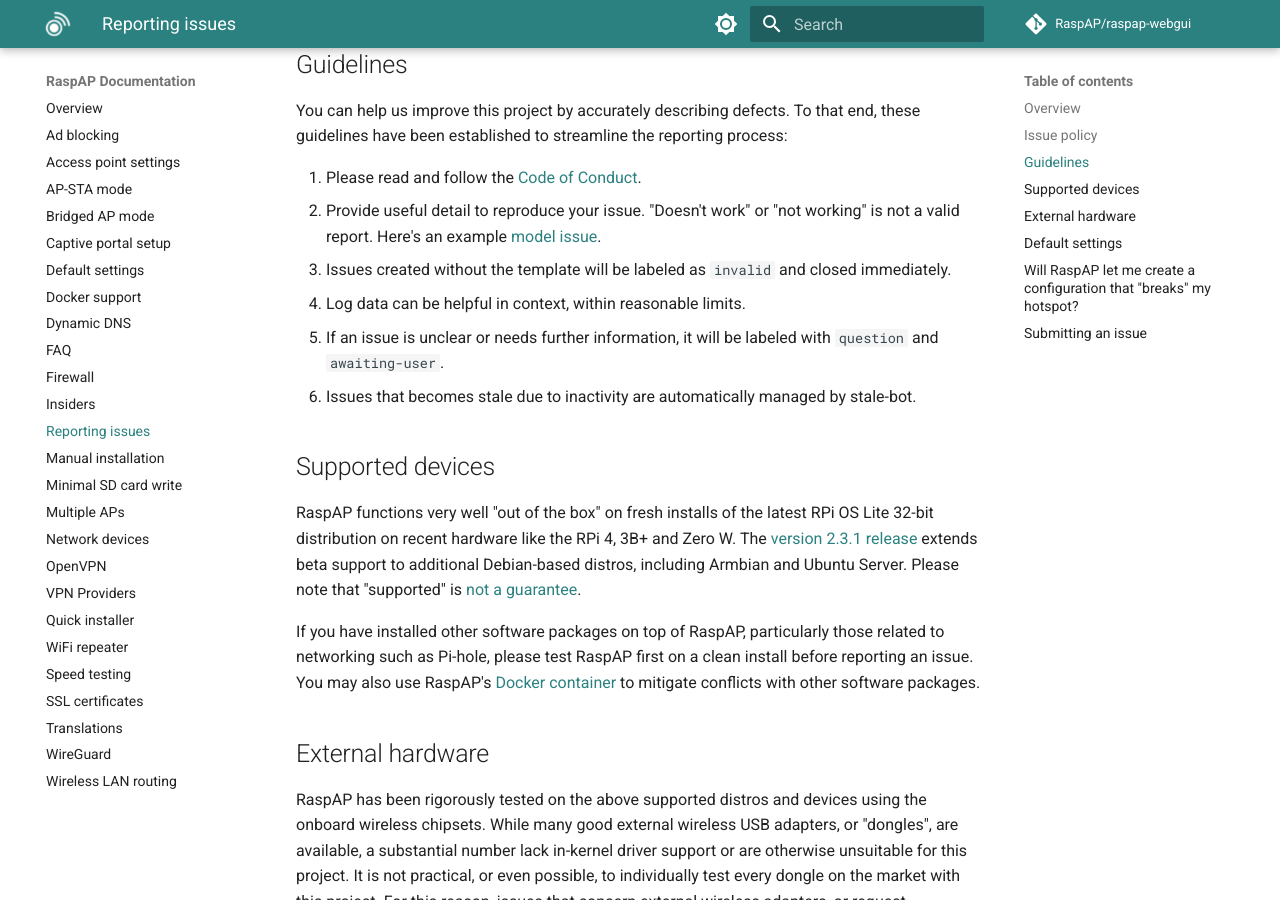
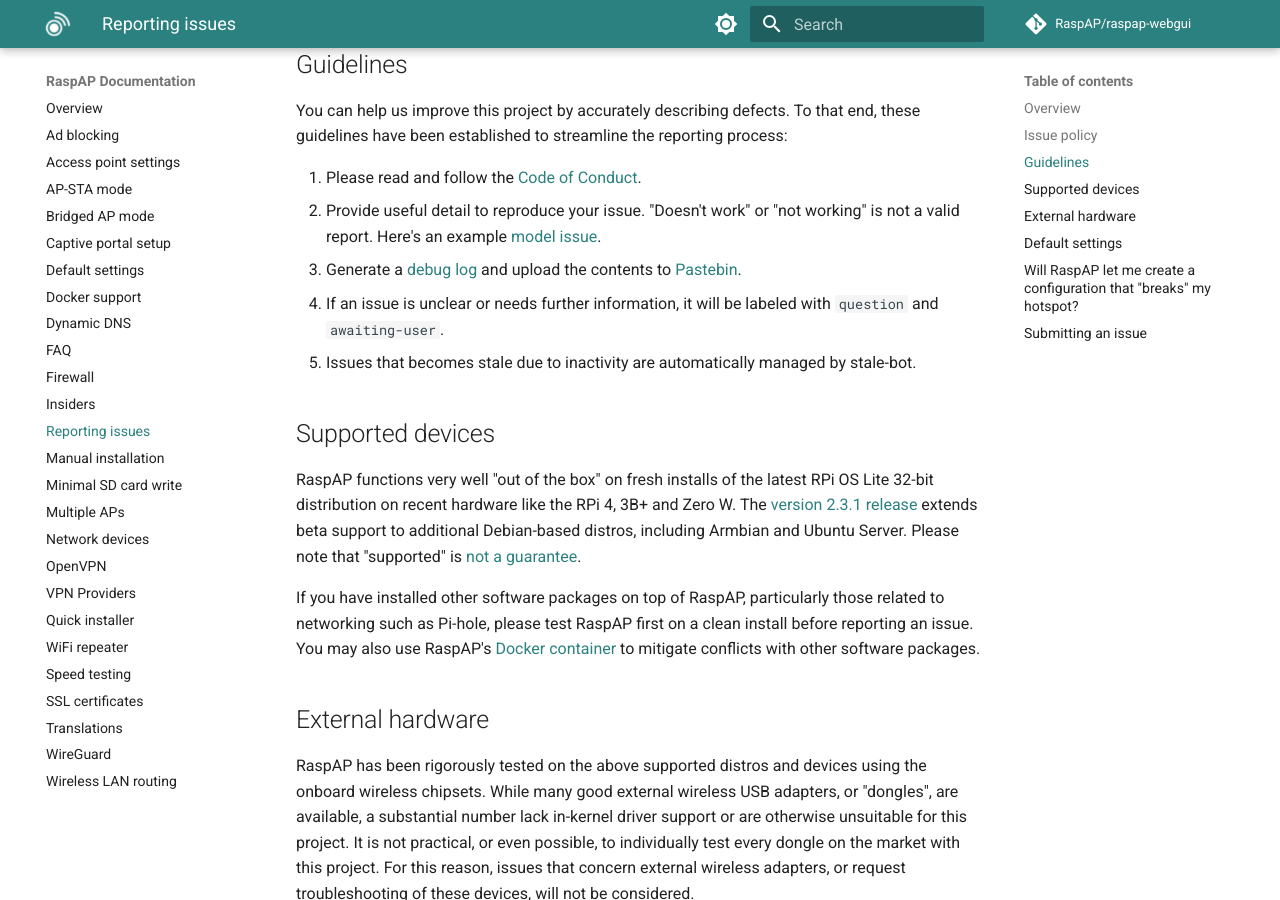
Before and after one commit to RaspAP/raspap-docs, an MkDocs documentation site: the page built from docs/issues.md, in a window 1280 px wide and 900 px high, scrolled down 731 px. Built offline with MkDocs 1.6.1 and Material for MkDocs 9.7.7, drawn with Linux system fonts in a browser that asks for light colours; comment, search, counter and statistics services are not loaded.

Commit message:
Update issues checklist

```diff
--- a/docs/issues.md
+++ b/docs/issues.md
@@ -17,10 +17,9 @@
 
 1. Please read and follow the [Code of Conduct](https://github.com/RaspAP/raspap-webgui/blob/master/CODE_OF_CONDUCT.md).
 2. Provide useful detail to reproduce your issue. "Doesn't work" or "not working" is not a valid report. Here's an example [model issue](https://github.com/RaspAP/raspap-webgui/issues/1451).
-3. Issues created without the template will be labeled as `invalid` and closed immediately.
-4. Log data can be helpful in context, within reasonable limits.
-5. If an issue is unclear or needs further information, it will be labeled with `question` and `awaiting-user`.
-6. Issues that becomes stale due to inactivity are automatically managed by stale-bot.
+3. Generate a [debug log](ap-basics.md#debug-log) and upload the contents to [Pastebin](https://pastebin.com/).
+4. If an issue is unclear or needs further information, it will be labeled with `question` and `awaiting-user`.
+5. Issues that becomes stale due to inactivity are automatically managed by stale-bot.
 
 ## Supported devices
 RaspAP functions very well "out of the box" on fresh installs of the latest RPi OS Lite 32-bit distribution on recent hardware like the RPi 4, 3B+ and Zero W. The [version 2.3.1 release](https://github.com/RaspAP/raspap-webgui/releases/tag/2.3.1) extends beta support to additional Debian-based distros, including Armbian and Ubuntu Server. Please note that "supported" is [not a guarantee](index.md#compatible-operating-systems).
```
